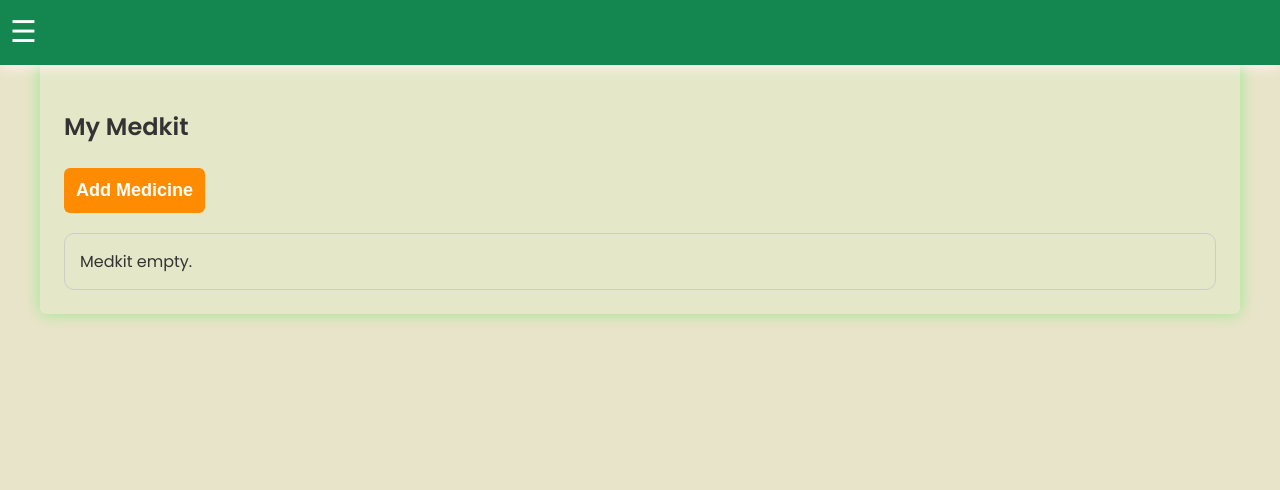
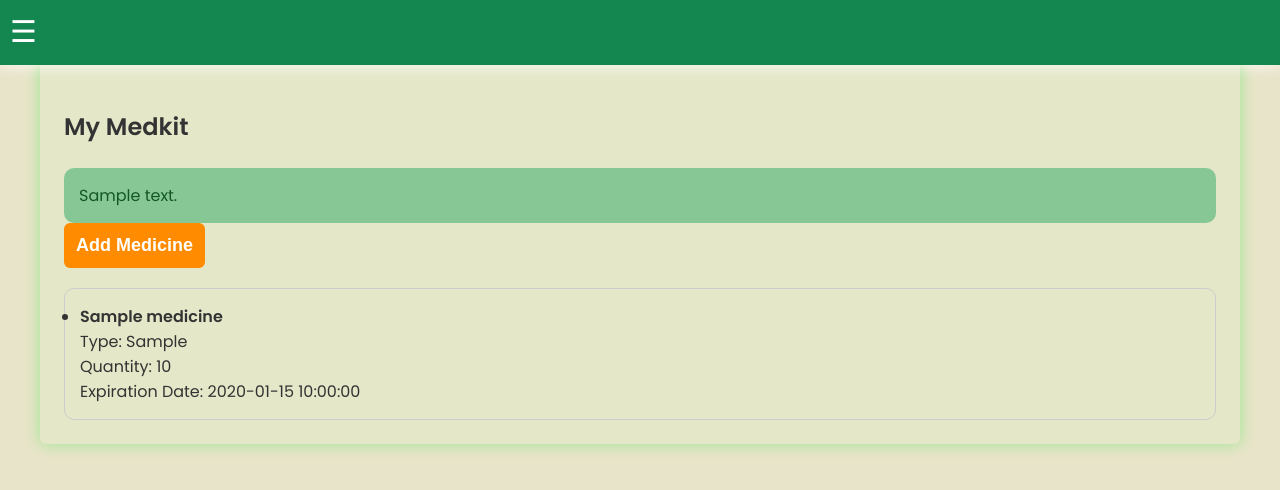
Before and after one commit to Atrolide/PharmaTracker, a FastAPI app: template src/frontend/templates/medkit.html in a window 1280 px wide. Shown: the top 490 px of the page. Run offline with FastAPI, Linux system fonts and the light colour scheme; the template is opened without the code that fills it: most values are stand-ins (such as "Sample title", 1, 10 or a date in 2020); parts of the project's set-up code (start-up, migrations or seed data) failed here and were passed over.

Commit message:
035: Bulk Dynamo Fix. User self create and read on dynamodb

```diff
--- a/src/frontend/templates/medkit.html
+++ b/src/frontend/templates/medkit.html
@@ -10,7 +10,7 @@
     <link href="https://fonts.googleapis.com/css2?family=Poppins:wght@400;600&display=swap" rel="stylesheet">
 </head>
 
-<body>
+<body class="{% if success_message %}success-message-present{% endif %}">
     <div class="container">
         <header>
             <nav class="navbar">
@@ -34,7 +34,7 @@
 
         <main>
             <h2>My Medkit</h2>
-
+            <div id="success-section">{{ success_message }}</div>
             <!-- Add Medicine Button -->
             <button onclick="document.getElementById('add-medicine-form').classList.toggle('hidden');">Add Medicine</button>
 
@@ -57,7 +57,20 @@
 
             <!-- Placeholder for list of medicines -->
             <div id="medicine-list">
-                <p>Medkit empty.</p>
+                {% if medicines %}
+                    <ul>
+                        {% for medicine in medicines %}
+                            <li>
+                                <strong>{{ medicine.medicine_name }}</strong><br>
+                                Type: {{ medicine.medicine_type }}<br>
+                                Quantity: {{ medicine.quantity }}<br>
+                                Expiration Date: {{ medicine.expiration_date }}
+                            </li>
+                        {% endfor %}
+                    </ul>
+                {% else %}
+                    <p>Medkit empty.</p>
+                {% endif %}
             </div>
         </main>
     </div>
--- a/src/main.py
+++ b/src/main.py
@@ -17,7 +17,10 @@ from pydantic import ValidationError
 # Internal
 from src.modules.models.inputs.app_inputs import LoginInput, RegisterInput, MedicineInput
 from src.modules.services.aws.cognito_service import CognitoClient
+from src.modules.services.aws.dynamodb_service import DynamoDBClient
 
+
+# App configuration
 
 @asynccontextmanager
 async def lifespan(app: FastAPI):  # pylint: disable=W0613, W0621
@@ -37,7 +40,7 @@ app.mount("/static", StaticFiles(directory="src/frontend/static"), name="static"
 
 
 cognito_client = CognitoClient()
-
+dynamo_db_client = DynamoDBClient()
 
 def login_required(func):
     """
@@ -57,6 +60,8 @@ def login_required(func):
     return decorated_function
 
 
+### GET Endpoints ###
+
 @app.get("/", response_class=HTMLResponse)
 @login_required
 async def get_root(request: Request):
@@ -66,12 +71,14 @@ async def get_root(request: Request):
         {"request": request, "success_message": "Welcome "}
         )
 
+
 @app.get("/login", response_class=HTMLResponse)
 async def read_login(request: Request):
     """Displays the login page."""
     if request.cookies.get("session_token"):
         return RedirectResponse(url="/", status_code=status.HTTP_307_TEMPORARY_REDIRECT)
     return templates.TemplateResponse("login.html", {"request": request})
+
 
 @app.get("/register", response_class=HTMLResponse)
 async def read_register(request: Request):
@@ -84,8 +91,28 @@ async def read_register(request: Request):
 @app.get("/medkit", response_class=HTMLResponse)
 @login_required
 async def get_medkit(request: Request):
-    """Displays the login page."""
-    return templates.TemplateResponse("medkit.html", {"request": request})
+    """Displays the medkit page with the list of medicines."""
+
+    token = request.cookies.get("session_token")
+    user_sub = cognito_client.get_current_user(token=token).get("user_sub")
+
+    medicine_list = await dynamo_db_client.get_medicines_by_user_sub(user_sub)
+
+    # Convert DynamoDB item format to a simpler format for the template
+    medicine = [
+        {
+            "medicine_name": item.get("medicine_name", {}).get("S", "Unknown"),
+            "medicine_type": item.get("medicine_type", {}).get("S", "Unknown"),
+            "quantity": item.get("quantity", {}).get("N", "0"),
+            "expiration_date": item.get("expiration_date", {}).get("S", "N/A"),
+            "medicine_id": item.get("medicine_id", {}).get("S", ""),
+        }
+        for item in medicine_list
+    ]
+
+    return templates.TemplateResponse(
+        "medkit.html", {"request": request, "medicines": medicine}
+    )
 
 
 @app.get("/about", response_class=HTMLResponse)
@@ -94,6 +121,8 @@ async def get_dosage(request: Request):
     """Displays the login page."""
     return templates.TemplateResponse("about.html", {"request": request})
 
+
+### POST Endpoints ###
 
 @app.post("/logout")
 async def logout() -> RedirectResponse:
@@ -128,7 +157,7 @@ async def submit_login(
 
         # Success
         if session_token := response.get("AuthenticationResult", {}).get("AccessToken"):
-            logger.info({"message": "Login successfull", "status_code": 302})
+            logger.info({"message": ".main(CognitoClient) - Login successful", "status_code": 200})
             redirect = RedirectResponse(url="/", status_code=status.HTTP_302_FOUND)
             redirect.set_cookie(
                 key="session_token",
@@ -181,7 +210,7 @@ async def submit_register(
 
         # Success
         if response.get("UserSub"):
-            logger.info({"message": "User registered successfully", "status_code": 200})
+            logger.info({"message": ".main(CognitoClient) - User registered successfully", "status_code": 200})
             return templates.TemplateResponse(
                 "login.html",
                 {"request": request, "success_message": "Check your inbox to confirm an email address and log in!"},
@@ -209,3 +238,46 @@ async def submit_register(
             {"request": request, "error_message": str(e)},
             status_code=status.HTTP_500_INTERNAL_SERVER_ERROR,
         )
+
+
+@app.post("/add_medicine", response_class=HTMLResponse)
+async def add_medicine(
+    request: Request,
+    medicine_name: str = Form(...),
+    medicine_type: str = Form(...),
+    quantity: int = Form(...),
+    expiration_date: str = Form(...),
+):
+    """Handles medicine form submition"""
+
+    token = request.cookies.get('session_token')
+    user_sub = cognito_client.get_current_user(token=token).get("user_sub")
+    try:
+        medicine_input = MedicineInput(
+            user_sub=user_sub,
+            medicine_name=medicine_name,
+            medicine_type=medicine_type,
+            quantity=quantity,
+            expiration_date=expiration_date,
+        )
+        await dynamo_db_client.insert_medicine(medicine_input)
+        logger.info({"message": ".main(DynamoDBClient) - Medicine data uploaded", "status_code": 200})
+        return RedirectResponse(url="/medkit", status_code=status.HTTP_303_SEE_OTHER)
+# TODO: Correct error handling
+    except ValidationError as val_err:
+        return templates.TemplateResponse(
+            "medkit.html",
+            {
+                "request": request,
+                "error_message": str(val_err.errors()[0]["msg"])
+                .replace("Value error, ", "")
+                .strip(),
+            },
+            status_code=status.HTTP_422_UNPROCESSABLE_ENTITY,
+        )
+    except Exception as e:
+        return templates.TemplateResponse(
+            "medkit.html",
+            {"request": request, "error_message": str(e)},
+            status_code=status.HTTP_500_INTERNAL_SERVER_ERROR,
+        )
--- a/src/modules/models/inputs/app_inputs.py
+++ b/src/modules/models/inputs/app_inputs.py
@@ -41,8 +41,8 @@ class MedicineInput(BaseModel):
     """Input model for medicine records"""
 
     user_sub: str
-    name: str
-    type: str
+    medicine_name: str
+    medicine_type: str
     quantity: int
     expiration_date: str
 
--- a/src/modules/services/aws/cognito_service.py
+++ b/src/modules/services/aws/cognito_service.py
@@ -75,13 +75,14 @@ class CognitoClient:
         except Exception as e:
             return {"error": str(e), "status_code": 500}
 
-    def get_current_user(self, token: str):
+    def get_current_user(self, token: str | None):
         """
         Validates access token. Returns current user
         """
         try:
             response = self.client.get_user(AccessToken=token)
-            return response
+            user_sub = response.get('Username')
+            return {"user_sub": user_sub}
         except self.client.exceptions.NotAuthorizedException:
             return {"error": "Not Authorized", "status_code": 401}
         except Exception as e:
```
Also changed, not shown: src/modules/services/aws/dynamodb_service.py (+41 -0 lines), 1 other file.
